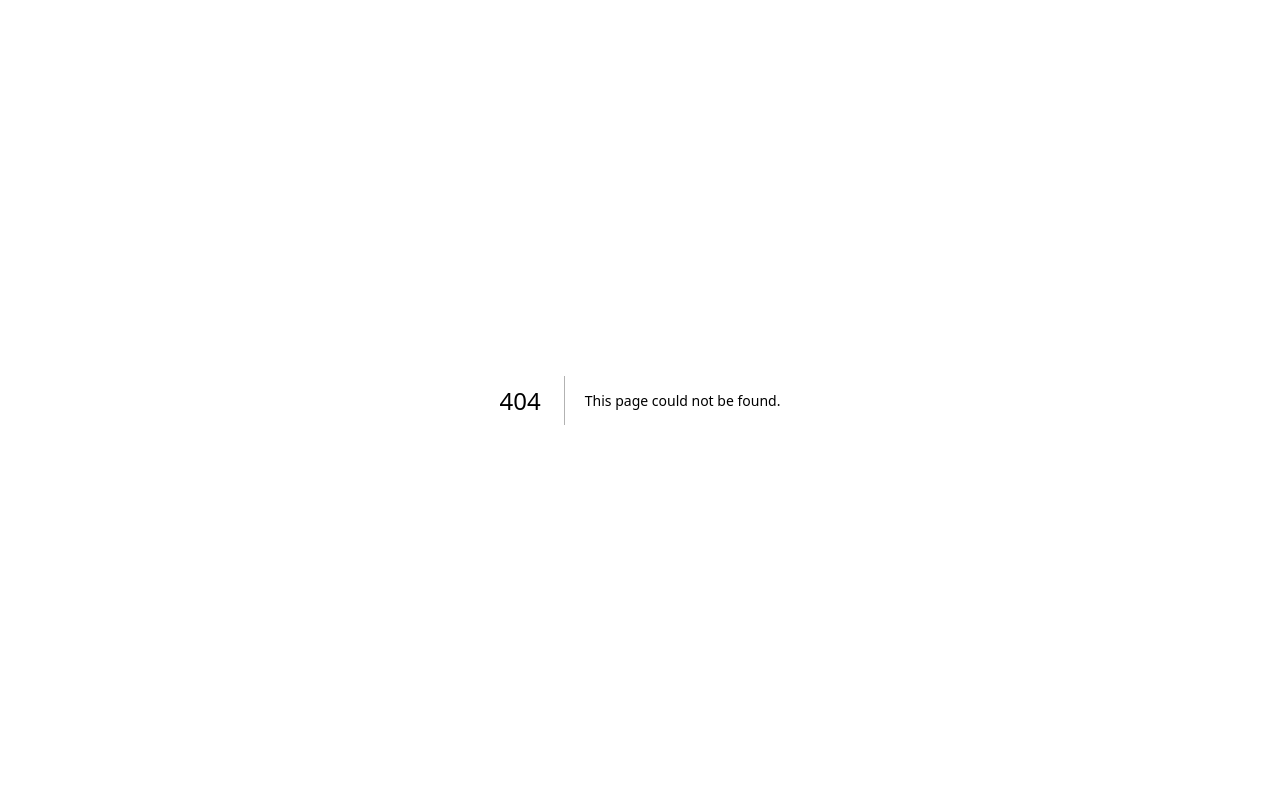
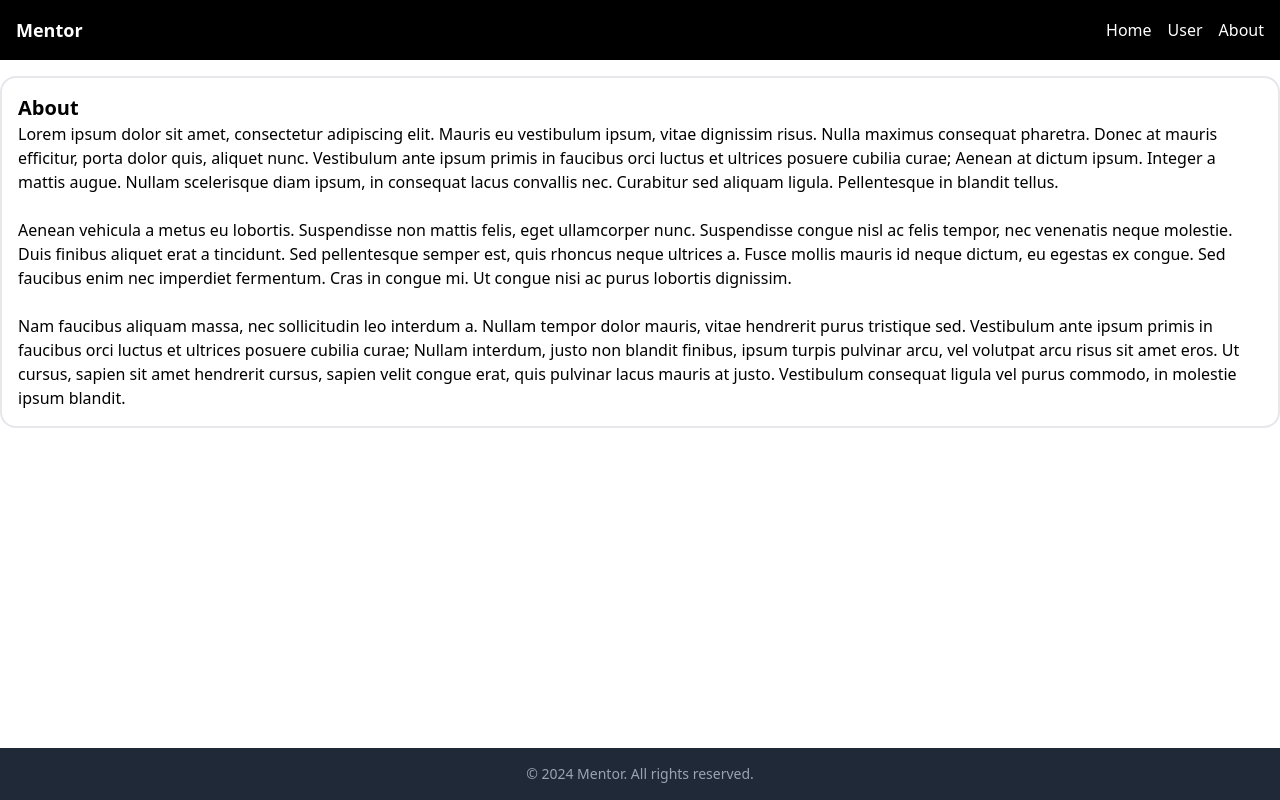
Before and after one commit to TiagoMontes/Mentor, a Next.js app: page /about in a window 1280 px wide. Before the commit this address had no page. Built offline with nearby package versions, Linux system fonts and the light colour scheme.

Commit message:
style: improve CSS structure and unify styling across new default layout pages

```diff
--- a/src/components/Header/Menu/index.tsx
+++ b/src/components/Header/Menu/index.tsx
@@ -8,12 +8,12 @@ export default function Menu() {
       path: '/'
     },
     {
-      name: 'Pagina 2',
+      name: 'User',
       path: '/user'
     },
     {
       name: 'About',
-      path: '/'
+      path: '/about'
     }
   ]
 
--- a/src/components/Header/index.tsx
+++ b/src/components/Header/index.tsx
@@ -3,7 +3,7 @@ import Menu from '@/components/Header/Menu'
 
 export default function Header() {
   return (
-    <nav className="flex items-center justify-between">
+    <nav className="mx-auto flex max-w-7xl items-center justify-between">
       <Logo />
 
       <Menu />
--- a/src/layouts/Default/index.tsx
+++ b/src/layouts/Default/index.tsx
@@ -13,9 +13,13 @@ export default function DefaultLayout({ children }: DefaultProps) {
         <Header />
       </header>
 
-      <main className="flex flex-grow p-4">{children}</main>
+      <main className="mx-auto w-full max-w-7xl flex-grow px-4 py-4 lg:px-0">
+        {children}
+      </main>
 
-      <Footer />
+      <footer>
+        <Footer />
+      </footer>
     </div>
   )
 }
--- /dev/null
+++ b/src/pages/about/index.tsx
@@ -0,0 +1,46 @@
+import { ReactElement } from 'react'
+import DefaultLayout from '@/layouts/Default'
+import { NextPageWithLayout } from '@/pages/_app'
+
+const About: NextPageWithLayout = () => {
+  return (
+    <div className="rounded-2xl border-2 p-4">
+      <h1 className="text-xl font-bold">About</h1>
+      <p>
+        Lorem ipsum dolor sit amet, consectetur adipiscing elit. Mauris eu
+        vestibulum ipsum, vitae dignissim risus. Nulla maximus consequat
+        pharetra. Donec at mauris efficitur, porta dolor quis, aliquet nunc.
+        Vestibulum ante ipsum primis in faucibus orci luctus et ultrices posuere
+        cubilia curae; Aenean at dictum ipsum. Integer a mattis augue. Nullam
+        scelerisque diam ipsum, in consequat lacus convallis nec. Curabitur sed
+        aliquam ligula. Pellentesque in blandit tellus.
+      </p>
+      <br />
+      <p>
+        Aenean vehicula a metus eu lobortis. Suspendisse non mattis felis, eget
+        ullamcorper nunc. Suspendisse congue nisl ac felis tempor, nec venenatis
+        neque molestie. Duis finibus aliquet erat a tincidunt. Sed pellentesque
+        semper est, quis rhoncus neque ultrices a. Fusce mollis mauris id neque
+        dictum, eu egestas ex congue. Sed faucibus enim nec imperdiet fermentum.
+        Cras in congue mi. Ut congue nisi ac purus lobortis dignissim.
+      </p>
+      <br />
+      <p>
+        Nam faucibus aliquam massa, nec sollicitudin leo interdum a. Nullam
+        tempor dolor mauris, vitae hendrerit purus tristique sed. Vestibulum
+        ante ipsum primis in faucibus orci luctus et ultrices posuere cubilia
+        curae; Nullam interdum, justo non blandit finibus, ipsum turpis pulvinar
+        arcu, vel volutpat arcu risus sit amet eros. Ut cursus, sapien sit amet
+        hendrerit cursus, sapien velit congue erat, quis pulvinar lacus mauris
+        at justo. Vestibulum consequat ligula vel purus commodo, in molestie
+        ipsum blandit.
+      </p>
+    </div>
+  )
+}
+
+About.getLayout = function getLayout(page: ReactElement) {
+  return <DefaultLayout>{page}</DefaultLayout>
+}
+
+export default About
--- a/src/pages/index.tsx
+++ b/src/pages/index.tsx
@@ -8,10 +8,9 @@ const Home: NextPageWithLayout = () => {
   const { user, isLoading, isError } = useUser()
 
   return (
-    <div className="flex w-full flex-col items-center gap-4">
-      <div className="flex w-full flex-col items-center gap-2 rounded-2xl border-2 p-4">
+    <div className="flex w-full flex-col gap-2 rounded-2xl border-2 p-4">
       <h1>
-          ola
+        Bem vindo à home
         {isLoading || !user
           ? ', ...'
           : isError
@@ -55,7 +54,6 @@ const Home: NextPageWithLayout = () => {
       {/*  </ul>*/}
       {/*</div>*/}
     </div>
-    </div>
   )
 }
 
--- a/src/pages/info/[user].tsx
+++ /dev/null
@@ -1,27 +0,0 @@
-import { useRouter } from 'next/router'
-import Link from 'next/link'
-import { NextPageWithLayout } from '@/pages/_app'
-import { ReactElement } from 'react'
-import DefaultLayout from '@/layouts/Default'
-
-// TODO - change this page
-const UserInfoPage: NextPageWithLayout = () => {
-  const router = useRouter()
-
-  return (
-    <div className="flex w-full flex-col border-black">
-      <div className="flex flex-col gap-2 rounded-2xl border-2 p-4">
-        <p>User: {router.query.user}</p>
-        <Link href={'/'}>
-          <button className="rounded-lg bg-black p-2 text-white">Return</button>
-        </Link>
-      </div>
-    </div>
-  )
-}
-
-UserInfoPage.getLayout = function getLayout(page: ReactElement) {
-  return <DefaultLayout>{page}</DefaultLayout>
-}
-
-export default UserInfoPage
--- a/src/pages/user/index.tsx
+++ b/src/pages/user/index.tsx
@@ -11,9 +11,9 @@ const UserPage: NextPageWithLayout = () => {
   if (isLoading || !user) return <div>loading...</div>
 
   return (
-    <div className="w-full flex-col gap-4">
-      <div className="flex flex-col rounded-2xl border-2 p-4">
-        <h1>olá {user.name}</h1>
+    <div className="flex w-full gap-4">
+      <div className="flex w-full flex-col rounded-2xl border-2 p-4">
+        <h1>Nome: {user.name}</h1>
         <h1>Idade: {user.age}</h1>
         <h1>Email: {user.email}</h1>
         <h1>Telefone: {user.phone}</h1>
```
Also changed, not shown: src/hooks/useUser.tsx (+1 -7 lines), src/pages/api/User/getInfo.ts (+2 -8 lines), src/type.ts (+7 -0 lines). Lines whose indentation alone changed are shown as unchanged.
